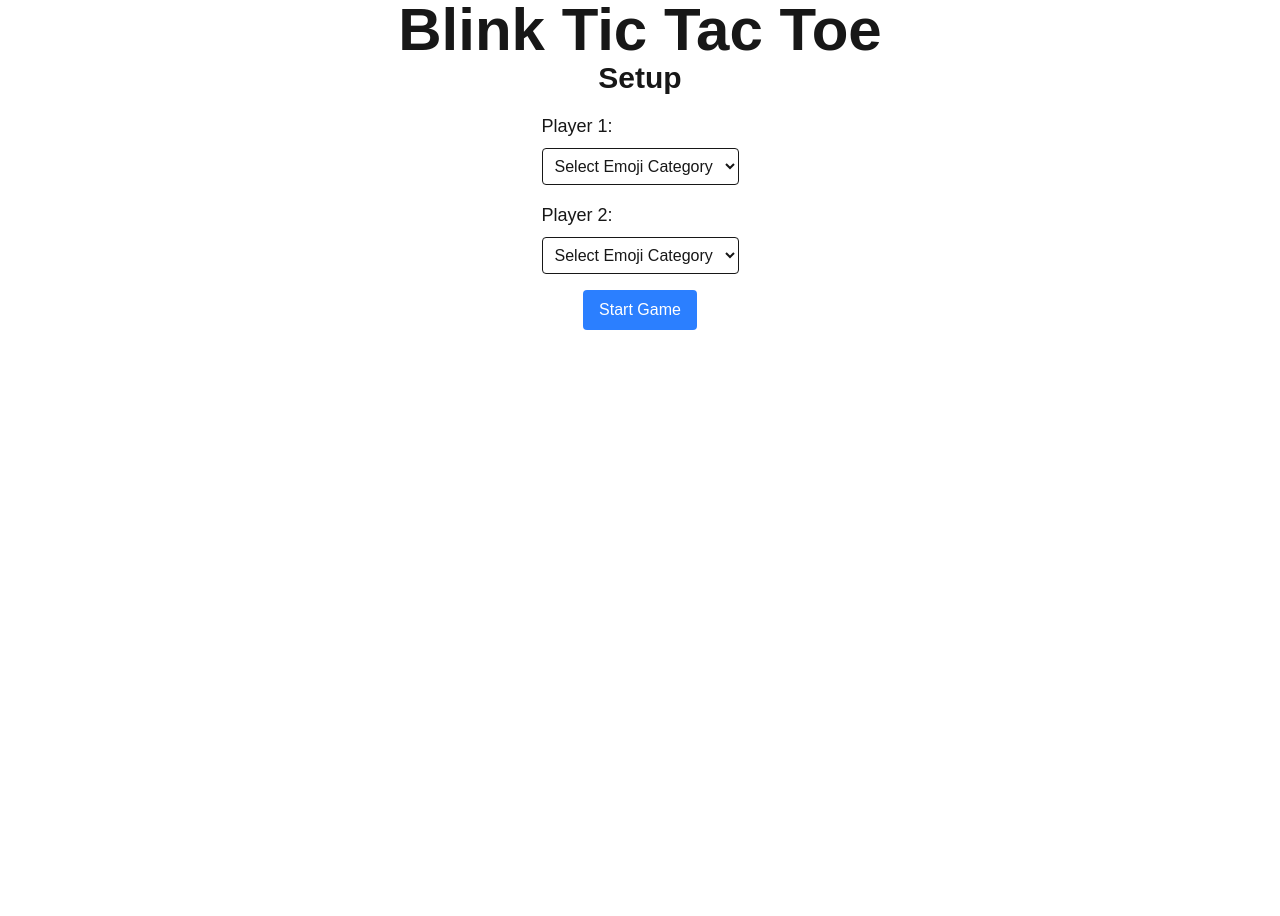
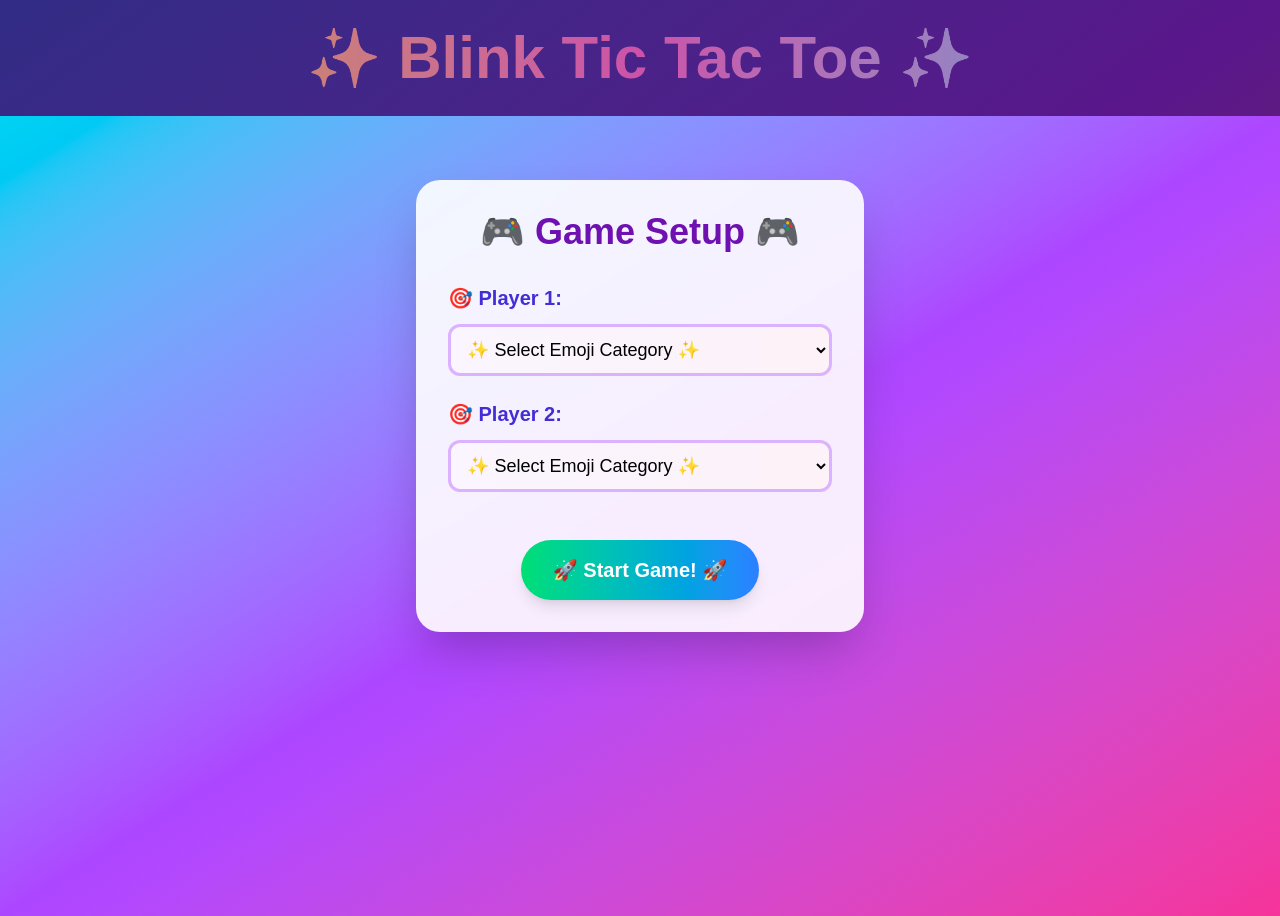
Before and after one commit to adamyatiwari12/Blink-Tic-Tac-Toe, a Next.js app: page / in a window 1280 px wide. Before the commit the page ends 800 px from the top, so only its background shows below. Built offline with nearby package versions, Linux system fonts and the light colour scheme.

Commit message:
Redesign UI components for improved layout and styling

```diff
--- a/app/components/Cell.jsx
+++ b/app/components/Cell.jsx
@@ -1,13 +1,17 @@
 import React from 'react'
 
-const Cell = ({value,onClick,color}) => {
+const Cell = ({value,onClick,color,disabled}) => {
 
-  const colorClass= color==="white" ? "bg-white" : "bg-yellow-200"
+  const colorClass = color === "white" ? "bg-gradient-to-br from-purple-100 to-pink-100 border-purple-300" : "bg-gradient-to-br from-yellow-300 to-orange-400 border-yellow-500 shadow-lg transform scale-105";
 
   return (
-    <button className={`${colorClass} h-50 w-50 text-6xl`} onClick={onClick}>
-    {value?.emoji || ''}
-  </button>
+    <button
+      className={`${colorClass} h-36 w-36 text-4xl border-4 rounded-xl transition-all duration-300 hover:scale-110 hover:shadow-xl active:scale-95 font-bold`}
+      onClick={onClick}
+      disabled={disabled}
+    >
+      {value?.emoji || ''}
+    </button>
   )
 }
 
--- a/app/components/Setup.jsx
+++ b/app/components/Setup.jsx
@@ -69,34 +69,47 @@ const Setup = (props) => {
   }
 
   return (
-  <div>
-    <h1 className="text-3xl font-bold text-center mb-4">Setup</h1>
-    <div className="flex flex-col items-center">
-      <div className="mb-4">
-        <label className="block text-lg mb-2">Player 1:</label>
-        <select className="border rounded p-2" onChange={(e)=>handleCategoryChange1(e.target.value)}>
-          <option value="">Select Emoji Category</option>
+    <div className="bg-gradient-to-br from-cyan-400 via-purple-500 to-pink-500 min-h-screen p-16">
+      <div className="bg-white/90 backdrop-blur-sm rounded-3xl p-8 max-w-md mx-auto shadow-2xl">
+        <h1 className="text-4xl font-bold text-center mb-8 text-purple-800">🎮 Game Setup 🎮</h1>
+        <div className="flex flex-col items-center space-y-6">
+          <div className="w-full">
+            <label className="block text-xl font-semibold mb-3 text-indigo-700">🎯 Player 1:</label>
+            <select
+              className="text-black w-full border-3 border-purple-300 rounded-xl p-3 text-lg bg-gradient-to-r from-purple-50 to-pink-50 focus:ring-4 focus:ring-purple-300 focus:border-purple-500 transition-all"
+              onChange={(e)=>handleCategoryChange1(e.target.value)}
+            >
+              <option>✨ Select Emoji Category ✨</option>
               {Object.keys(EMOJI_CATEGORIES).map((category) => (
-            <option key={category} value={category} >
-              {category}
+                <option key={category} value={category}>
+                  {category.charAt(0).toUpperCase() + category.slice(1)}
               </option>
               ))}
             </select>
           </div>
-      <div className="mb-4">
-        <label className="block text-lg mb-2">Player 2:</label>
-        <select className="border rounded p-2" onChange={(e)=>handleCategoryChange2(e.target.value)}>
-          <option value="">Select Emoji Category</option>
+          <div className="w-full">
+            <label className="block text-xl font-semibold mb-3 text-indigo-700">🎯 Player 2:</label>
+            <select
+              className="text-black w-full border-3 border-purple-300 rounded-xl p-3 text-lg bg-gradient-to-r from-purple-50 to-pink-50 focus:ring-4 focus:ring-purple-300 focus:border-purple-500 transition-all"
+              onChange={(e)=>handleCategoryChange2(e.target.value)}
+            >
+              <option>✨ Select Emoji Category ✨</option>
               {Object.keys(EMOJI_CATEGORIES).map((category) => (
-            <option key={category} value={category} >
-              {category}
+                <option key={category} value={category}>
+                  {category.charAt(0).toUpperCase() + category.slice(1)}
                 </option>
               ))}
             </select>
           </div>
-      <button className="bg-blue-500 text-white px-4 py-2 rounded" onClick={()=> props.setGameState('playing')}>Start Game</button>
+          <button
+            className="bg-gradient-to-r from-green-400 to-blue-500 hover:from-green-500 hover:to-blue-600 text-white font-bold text-xl px-8 py-4 rounded-full shadow-lg transform transition-all duration-200 hover:scale-105 active:scale-95 mt-6"
+            onClick={()=> props.setGameState('playing')}
+          >
+            🚀 Start Game! 🚀
+          </button>
         </div>
-  </div>);
+      </div>
+    </div>
+  );
 };
-
 export default Setup;
--- a/app/page.js
+++ b/app/page.js
@@ -3,7 +3,7 @@ import { useState } from "react";
 import Setup from "./components/Setup";
 import Cell from "./components/Cell";
 
-export default function Home() {
+export default function BlinkTicTacToe() {
   const [gameState, setGameState] = useState("setup");
   const [board, setBoard] = useState(Array(9).fill(null));
   const [currentPlayer, setCurrentPlayer] = useState(1);
@@ -14,17 +14,7 @@ export default function Home() {
   const [winner, setWinner] = useState(null);
   const [winningCells, setWinningCells] = useState([]);
 
-
-  const winningCombos = [
-    [0, 1, 2],
-    [3, 4, 5],
-    [6, 7, 8],
-    [0, 3, 6],
-    [1, 4, 7],
-    [2, 5, 8],
-    [0, 4, 8],
-    [2, 4, 6],
-  ];
+  const winningCombos = [[0, 1, 2], [3, 4, 5], [6, 7, 8], [0, 3, 6], [1, 4, 7], [2, 5, 8], [0, 4, 8], [2, 4, 6],];
 
   function getRandomEmoji() {
     const pool = currentPlayer === 1 ? emojiPool1 : emojiPool2;
@@ -38,7 +28,6 @@ const handleCellClick = (index) => {
       currentPlayer === 1 ? [...player1Emojis] : [...player2Emojis];
 
     const newBoard = [...board];
-
 
     if (currentEmojis.length === 3) {
       const oldestIndex = currentEmojis[0]?.index;
@@ -60,8 +49,8 @@ const handleCellClick = (index) => {
       setPlayer2Emojis(currentEmojis);
     }
 
-  const win=checkWinner(newBoard);
-  if(win){
+    const win = checkWinner(newBoard);
+    if (win) {
       setWinningCells(win)
     }
 
@@ -86,8 +75,13 @@ const handleCellClick = (index) => {
   };
 
   return (
-    <div>
-      <h1 className="text-6xl font-bold text-center ">Blink Tic Tac Toe</h1>
+    <div className="min-h-screen bg-gradient-to-br from-indigo-900 via-purple-900 to-pink-900">
+      <div className="p-7">
+        <h1 className="text-6xl font-bold text-center bg-gradient-to-r from-yellow-400 via-pink-400 to-cyan-400 bg-clip-text text-transparent animate-pulse">
+          ✨ Blink Tic Tac Toe ✨
+        </h1>
+      </div>
+
       {gameState === "setup" && (
         <Setup
           setEmojiPool1={setEmojiPool1}
@@ -95,30 +89,45 @@ const handleCellClick = (index) => {
           setGameState={setGameState}
         />
       )}
+
       {gameState === "finished" && (
-         <h2 className="text-4xl font-bold text-center">
-            Player {winner} Wins!
+        <div className="text-center pt-8 mb-8">
+          <h2 className="text-5xl font-bold bg-gradient-to-r from-yellow-300 to-orange-400 bg-clip-text text-transparent animate-bounce">
+            🎉 Player {winner} Wins! 🎉
           </h2>
+        </div>
       )}
 
-      {(gameState === "playing" || gameState=="finished") && (
-        <div className="flex items-center justify-center min-h-screen">
-          <div className="grid grid-cols-3 gap-2">
+      {(gameState === "playing" || gameState === "finished") && (
+        <div className="flex flex-col items-center justify-center space-y-8">
+          {gameState === "playing" && (
+            <div className="text-center">
+              <h3 className="text-3xl font-bold text-white ">
+                Current Player: <span className={currentPlayer === 1 ? "text-cyan-400" : "text-pink-400"}>Player {currentPlayer}</span>
+              </h3>
+            </div>
+          )}
+
+          <div className="bg-white/10 backdrop-blur-sm rounded-3xl p-8 shadow-2xl">
+            <div className="grid grid-cols-3 gap-4">
               {board.map((cell, idx) => (
                 <Cell
                   key={idx}
                   value={cell}
                   color={winningCells.includes(idx) ? "yellow" : "white"}
+                  disabled={gameState==="finished"}
                   onClick={() => handleCellClick(idx)}
                 />
               ))}
             </div>
           </div>
+        </div>
       )}
+
       {gameState === "finished" && (
-        <div className="flex justify-center">
+        <div className="flex justify-center pb-8 mt-4">
           <button
-              className="bg-blue-500 text-white px-4 py-2 rounded text-center"
+            className="bg-gradient-to-r from-emerald-400 to-cyan-400 hover:from-emerald-500 hover:to-cyan-500 text-white font-bold text-xl px-8 py-4 rounded-full shadow-lg transform transition-all duration-200 hover:scale-105 active:scale-95"
             onClick={() => {
               setGameState("setup");
               setBoard(Array(9).fill(null));
@@ -131,7 +140,7 @@ const handleCellClick = (index) => {
               setWinningCells([]);
             }}
           >
-              Restart Game
+            🔄 Play Again! 🔄
           </button>
         </div>
       )}
```
Lines whose indentation alone changed are shown as unchanged.
